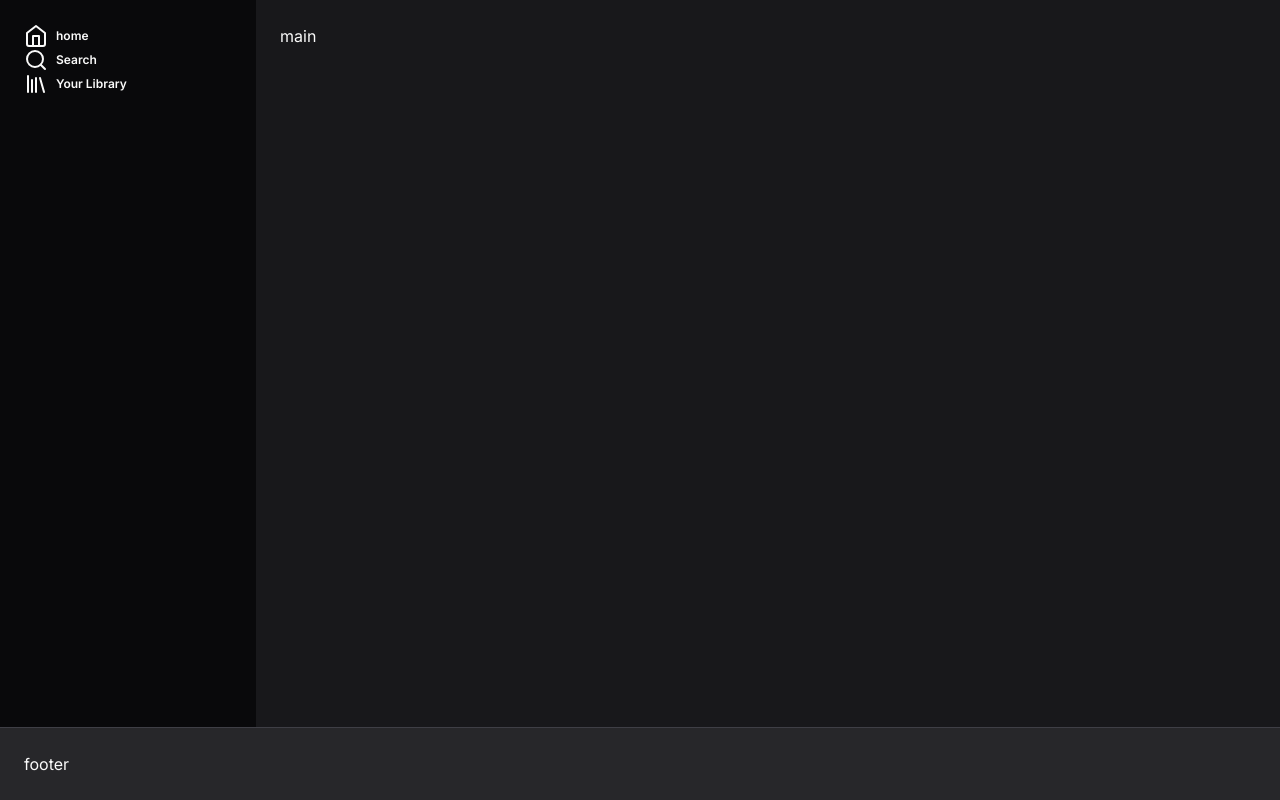
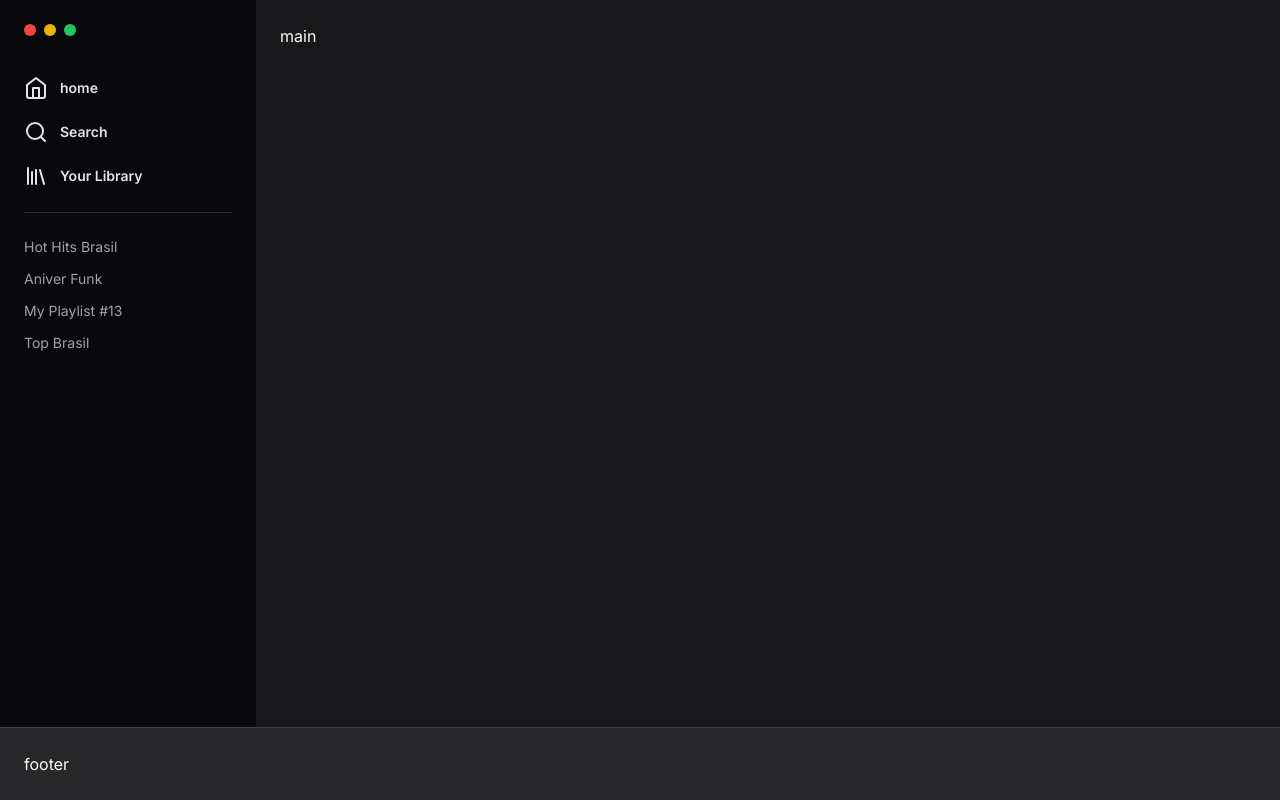
Before and after one commit to ronald-assis/tailwind-spotfy, a Next.js app: page / in a window 1280 px wide. Built offline with nearby package versions, Linux system fonts and the light colour scheme.

Commit message:
feat: sidebar finished

```diff
--- a/src/app/page.tsx
+++ b/src/app/page.tsx
@@ -5,29 +5,51 @@ export default function Home() {
     <div className="flex h-screen flex-col">
       <div className="flex flex-1">
         <aside className="w-64 bg-zinc-950 p-6">
-          <nav>
+          <div className="flex items-center gap-2">
+            <div className="h-3 w-3 rounded-full bg-red-500" />
+            <div className="h-3 w-3 rounded-full bg-yellow-500" />
+            <div className="h-3 w-3 rounded-full bg-green-500" />
+          </div>
+          <nav className="mt-10 space-y-5">
             <a
               href=""
-              className="flex items-center gap-2 text-xs font-semibold"
+              className="flex items-center gap-3 text-sm font-semibold text-zinc-200"
             >
               <HomeIcon />
               home
             </a>
             <a
               href=""
-              className="flex items-center gap-2 text-xs font-semibold"
+              className="flex items-center gap-3 text-sm font-semibold text-zinc-200"
             >
               <Search />
               Search
             </a>
             <a
               href=""
-              className="flex items-center gap-2 text-xs font-semibold"
+              className="flex items-center gap-3 text-sm font-semibold text-zinc-200"
             >
               <Library />
               Your Library
             </a>
           </nav>
+
+          <div>
+            <nav className="mt-6 flex flex-col gap-3 border-t border-zinc-800 pt-6">
+              <a className="text-sm text-zinc-400 hover:text-zinc-100">
+                Hot Hits Brasil
+              </a>
+              <a className="text-sm text-zinc-400 hover:text-zinc-100">
+                Aniver Funk
+              </a>
+              <a className="text-sm text-zinc-400 hover:text-zinc-100">
+                My Playlist #13
+              </a>
+              <a className="text-sm text-zinc-400 hover:text-zinc-100">
+                Top Brasil
+              </a>
+            </nav>
+          </div>
         </aside>
         <main className="flex-1 p-6">main</main>
       </div>
```
